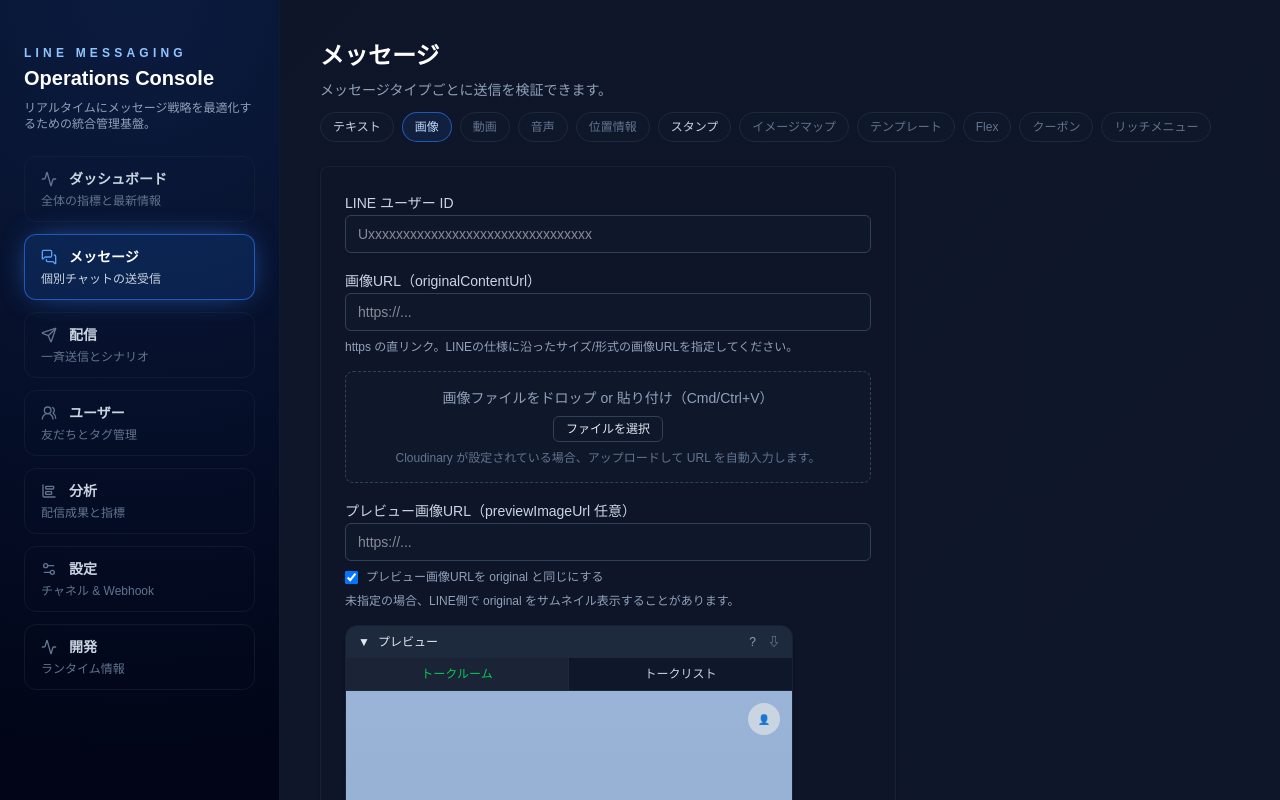
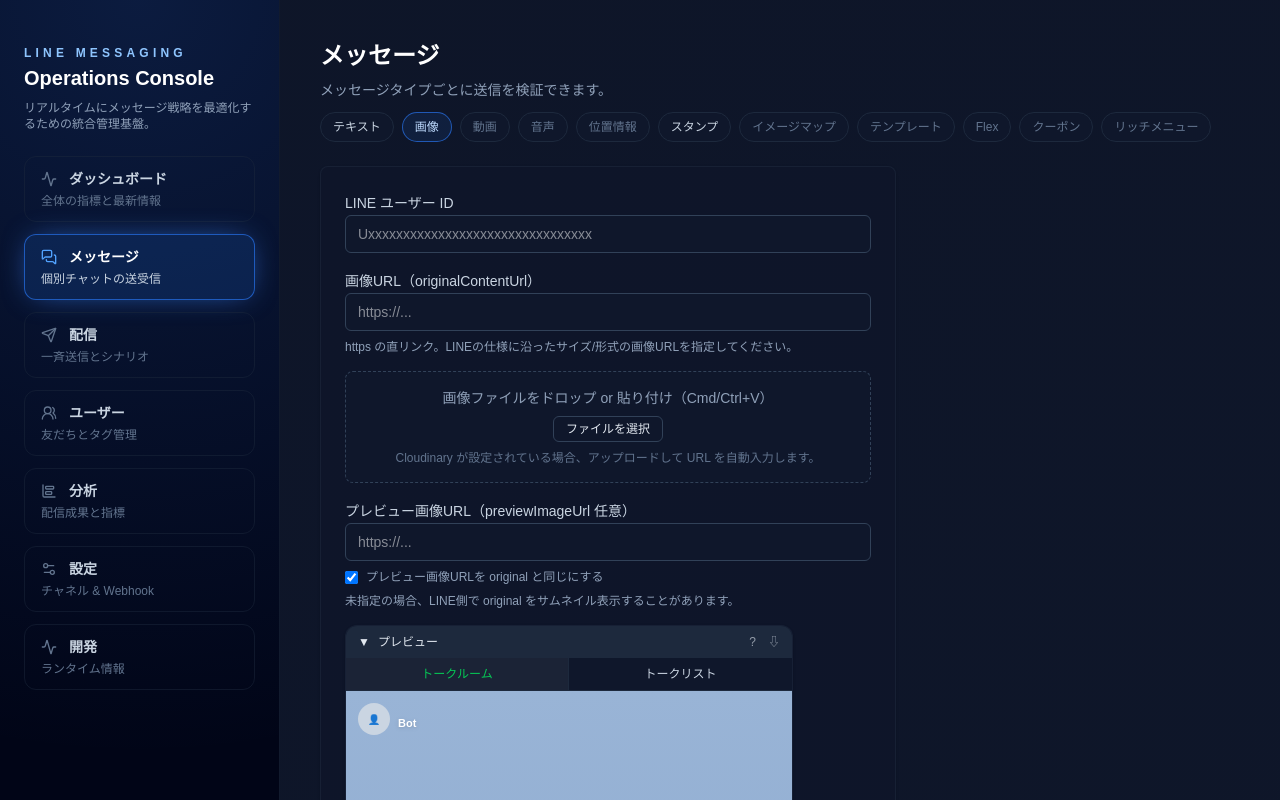
Before and after one commit to s-hiraoku/line-messaging-app, a Next.js app: page /dashboard/messages/image in a window 1280 px wide. Shown: the top 800 px of the page. Built offline with nearby package versions, Linux system fonts and the light colour scheme.

Commit message:
fix(messages:preview): force talk-room bubble to left (inbound-style) for preview regardless of direction; remove empty image render

```diff
--- a/src/app/dashboard/messages/_components/line-conversation.tsx
+++ b/src/app/dashboard/messages/_components/line-conversation.tsx
@@ -16,7 +16,8 @@ type Props = {
 };
 
 export function LineConversation({ direction = "outbound", displayName = "あなた", avatarUrl = null, message }: Props) {
-  const isMe = direction === "outbound";
+  // プレビューは常に左側（受信風）で表示
+  const isMe = false;
   const [tab, setTab] = useState<'room' | 'list'>('room');
 
   return (
```
